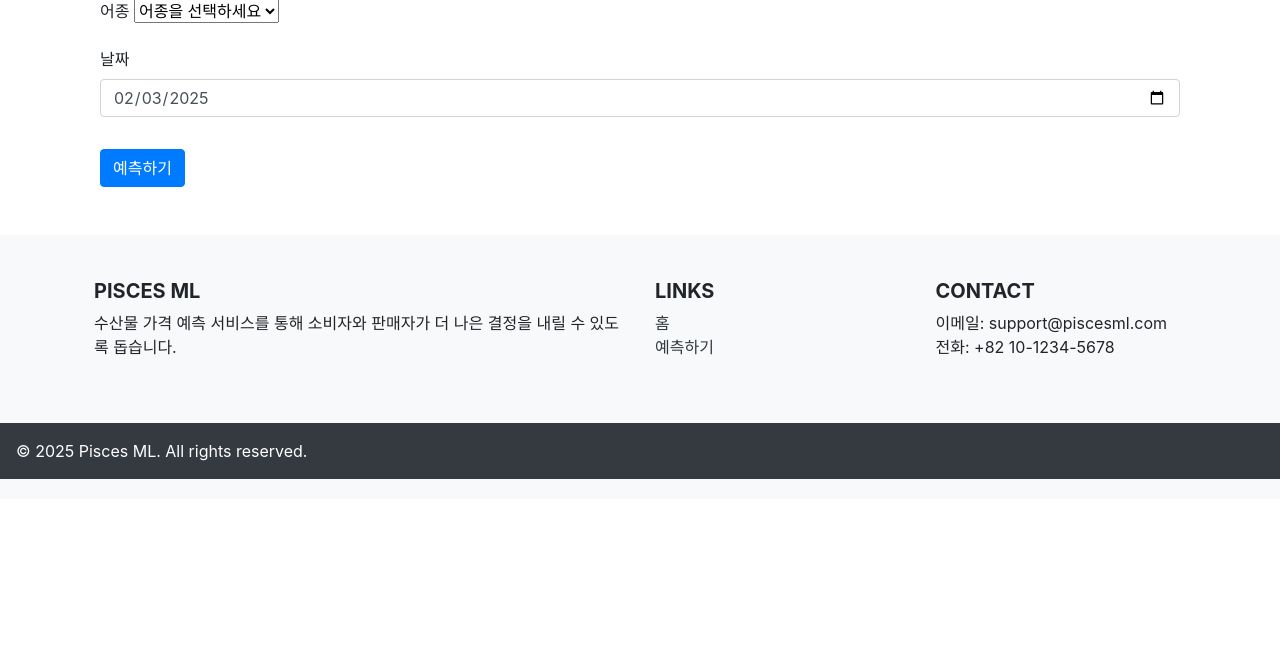
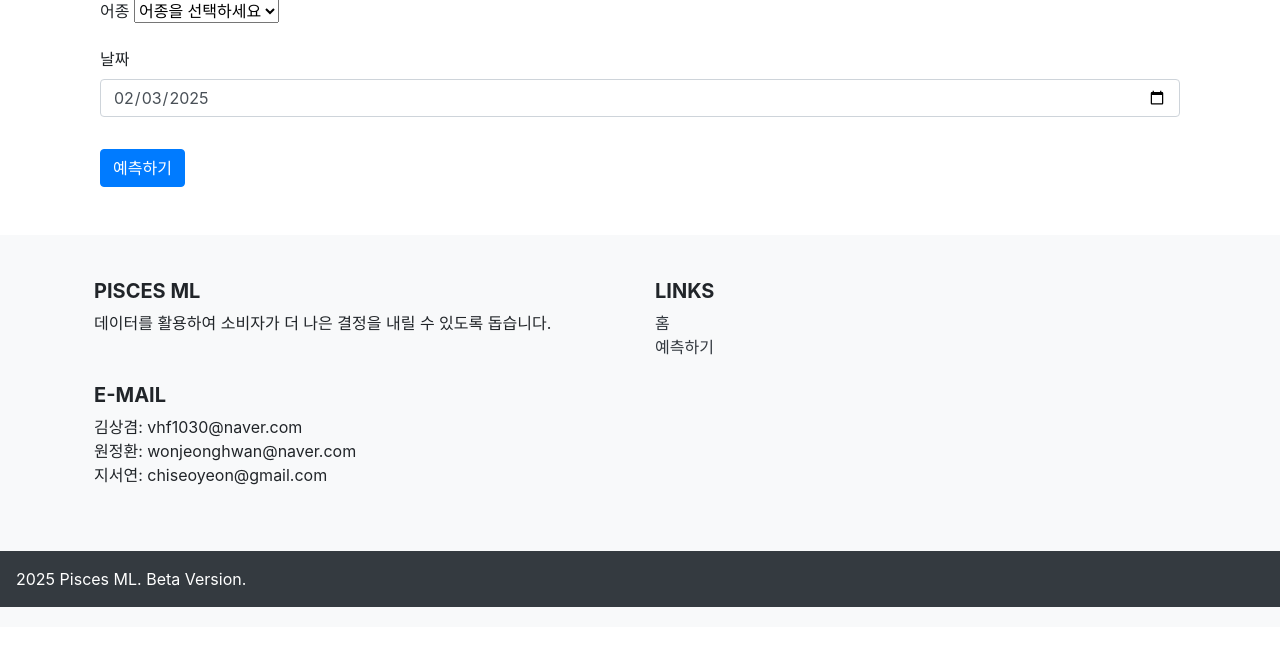
Before and after one commit to vhf1030/pisces, a Django app: page /predict/fish/ in a window 1280 px wide. Shown: the part 153-800 px from the top of the page. Run offline with Django 5.2, Linux system fonts and the light colour scheme; parts of the project's set-up code (start-up, migrations or seed data) failed here and were passed over; some libraries are stand-ins or nearby versions.

Commit message:
Modify footer template

```diff
--- a/templates/footer.html
+++ b/templates/footer.html
@@ -4,7 +4,7 @@
             <div class="col-lg-6 col-md-12 mb-4">
                 <h5 class="text-uppercase">Pisces ML</h5>
                 <p>
-                    수산물 가격 예측 서비스를 통해 소비자와 판매자가 더 나은 결정을 내릴 수 있도록 돕습니다.
+                    데이터를 활용하여 소비자가 더 나은 결정을 내릴 수 있도록 돕습니다.
                 </p>
             </div>
             <div class="col-lg-3 col-md-6 mb-4">
@@ -14,16 +14,17 @@
                     <li><a href="/predict/" class="text-dark">예측하기</a></li>
                 </ul>
             </div>
-            <div class="col-lg-3 col-md-6 mb-4">
-                <h5 class="text-uppercase">Contact</h5>
+            <div class="col-lg-6 col-md-6 mb-4">
+                <h5 class="text-uppercase">e-mail</h5>
                 <p>
-                    이메일: support@piscesml.com<br>
-                    전화: +82 10-1234-5678
+                    김상겸: vhf1030@naver.com<br>
+                    원정환: wonjeonghwan@naver.com<br>
+                    지서연: chiseoyeon@gmail.com<br>
                 </p>
             </div>
         </div>
     </div>
     <div class="p-3 bg-dark text-white">
-        &copy; 2025 Pisces ML. All rights reserved.
+        2025 Pisces ML. Beta Version.
     </div>
 </footer>
```
